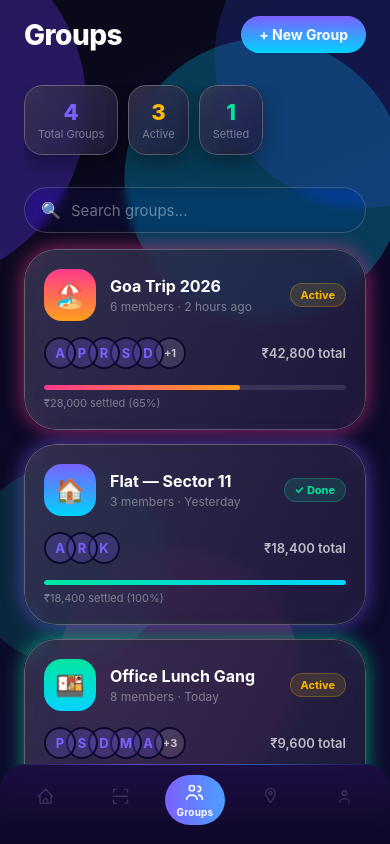
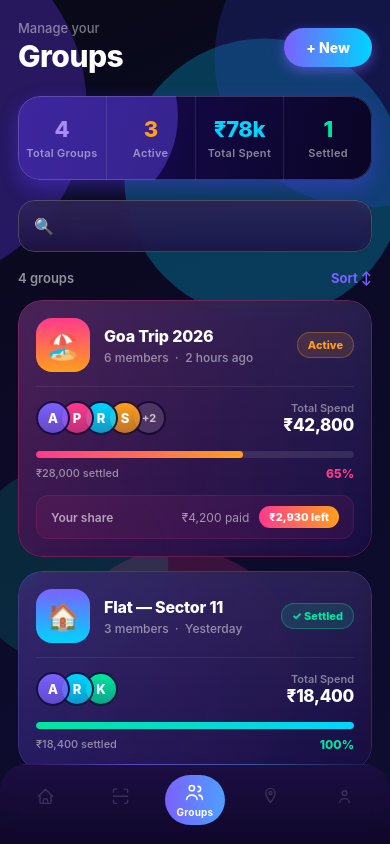
Before and after one commit to sagar141202/SplitLens, a React Native app: screen /Groups in a window 390 px wide. Built offline with nearby package versions, Linux system fonts and the light colour scheme.

Commit message:
fix(ui): redesign GroupsScreen — summary banner, colored avatars, thick progress bar, my-share row, solid visible cards

```diff
--- a/src/screens/GroupsScreen.js
+++ b/src/screens/GroupsScreen.js
@@ -1,15 +1,16 @@
 import React, { useRef, useEffect, useState } from 'react';
 import {
-  View, Text, ScrollView, StyleSheet, Animated,
-  Pressable, TextInput, Dimensions,
+  View, Text, ScrollView, StyleSheet,
+  Animated, Pressable, TextInput, Dimensions,
 } from 'react-native';
 import { LinearGradient } from 'expo-linear-gradient';
 import { BlurView } from 'expo-blur';
 import * as Haptics from 'expo-haptics';
 import { useSafeAreaInsets } from 'react-native-safe-area-context';
 import MeshBackground from '../components/MeshBackground';
-import GlassCard from '../components/GlassCard';
-import { COLORS, RADIUS, SPACE, SHADOW } from '../theme';
+import { COLORS } from '../theme';
+
+const { width: W } = Dimensions.get('window');
 
 const GROUPS = [
   {
@@ -17,114 +18,273 @@ const GROUPS = [
     emoji: '🏖️', members: 6,
     total: 42800, settled: 28000,
     gradient: ['#FF3A8C', '#FF9F1C'],
-    memberAvatars: ['A', 'P', 'R', 'S', 'D', 'M'],
+    avatars: [
+      { letter: 'A', color: '#7B61FF' },
+      { letter: 'P', color: '#FF3A8C' },
+      { letter: 'R', color: '#00D4FF' },
+      { letter: 'S', color: '#FF9F1C' },
+      { letter: 'D', color: '#00E6A0' },
+      { letter: 'M', color: '#FF6FB0' },
+    ],
     lastActivity: '2 hours ago',
+    myShare: 7130,
+    myPaid: 4200,
   },
   {
     id: '2', name: 'Flat — Sector 11',
     emoji: '🏠', members: 3,
     total: 18400, settled: 18400,
     gradient: ['#7B61FF', '#00D4FF'],
-    memberAvatars: ['A', 'R', 'K'],
+    avatars: [
+      { letter: 'A', color: '#7B61FF' },
+      { letter: 'R', color: '#00D4FF' },
+      { letter: 'K', color: '#00E6A0' },
+    ],
     lastActivity: 'Yesterday',
+    myShare: 6133,
+    myPaid: 6133,
   },
   {
     id: '3', name: 'Office Lunch Gang',
     emoji: '🍱', members: 8,
     total: 9600, settled: 4200,
     gradient: ['#00E6A0', '#00D4FF'],
-    memberAvatars: ['P', 'S', 'D', 'M', 'A', 'K', 'J', 'N'],
+    avatars: [
+      { letter: 'P', color: '#FF3A8C' },
+      { letter: 'S', color: '#FF9F1C' },
+      { letter: 'D', color: '#00E6A0' },
+      { letter: 'M', color: '#FF6FB0' },
+      { letter: 'A', color: '#7B61FF' },
+      { letter: 'K', color: '#00D4FF' },
+      { letter: 'J', color: '#FF3A8C' },
+      { letter: 'N', color: '#7B61FF' },
+    ],
     lastActivity: 'Today',
+    myShare: 1200,
+    myPaid: 525,
   },
   {
     id: '4', name: 'Weekend Trek',
     emoji: '⛰️', members: 5,
     total: 7200, settled: 0,
     gradient: ['#FF6FB0', '#7B61FF'],
-    memberAvatars: ['A', 'P', 'R', 'S', 'D'],
+    avatars: [
+      { letter: 'A', color: '#7B61FF' },
+      { letter: 'P', color: '#FF3A8C' },
+      { letter: 'R', color: '#00D4FF' },
+      { letter: 'S', color: '#FF9F1C' },
+      { letter: 'D', color: '#00E6A0' },
+    ],
     lastActivity: '3 days ago',
+    myShare: 1440,
+    myPaid: 0,
   },
 ];
 
+// ─── Summary Banner ───────────────────────────────────────
+function SummaryBanner() {
+  const fade = useRef(new Animated.Value(0)).current;
+  const slideY = useRef(new Animated.Value(16)).current;
+  useEffect(() => {
+    Animated.parallel([
+      Animated.timing(fade,   { toValue: 1, duration: 600, useNativeDriver: true }),
+      Animated.timing(slideY, { toValue: 0, duration: 500, useNativeDriver: true }),
+    ]).start();
+  }, []);
+
+  const totalGroups  = GROUPS.length;
+  const activeGroups = GROUPS.filter(g => g.settled < g.total).length;
+  const totalSpend   = GROUPS.reduce((s, g) => s + g.total, 0);
+
+  return (
+    <Animated.View style={{ opacity: fade, transform: [{ translateY: slideY }], marginBottom: 20 }}>
+      <LinearGradient colors={['#1E0B5E', '#120840', '#0A0525']} style={styles.banner} start={{ x: 0, y: 0 }} end={{ x: 1, y: 1 }}>
+        {/* Purple glow */}
+        <View style={styles.bannerGlow} />
+        <View style={styles.bannerBorder} />
+
+        <View style={styles.bannerRow}>
+          {[
+            { val: totalGroups,                                    lbl: 'Total Groups', color: '#A78BFA' },
+            { val: activeGroups,                                   lbl: 'Active',       color: '#FF9F1C' },
+            { val: '₹' + (totalSpend / 1000).toFixed(0) + 'k',   lbl: 'Total Spent',  color: '#00D4FF' },
+            { val: GROUPS.filter(g => g.settled >= g.total).length, lbl: 'Settled',    color: '#00E6A0' },
+          ].map((s, i) => (
+            <View key={i} style={[styles.bannerStat, i > 0 && styles.bannerStatBorder]}>
+              <Text style={[styles.bannerVal, { color: s.color }]}>{s.val}</Text>
+              <Text style={styles.bannerLbl}>{s.lbl}</Text>
+            </View>
+          ))}
+        </View>
+      </LinearGradient>
+    </Animated.View>
+  );
+}
+
+// ─── Search Bar ───────────────────────────────────────────
+function SearchBar({ value, onChangeText }) {
+  return (
+    <View style={styles.searchWrap}>
+      <View style={styles.searchBase} />
+      <BlurView intensity={30} tint="dark" style={[StyleSheet.absoluteFillObject, { borderRadius: 16 }]} />
+      <LinearGradient
+        colors={['rgba(255,255,255,0.10)', 'rgba(255,255,255,0.04)']}
+        style={[StyleSheet.absoluteFillObject, { borderRadius: 16 }]}
+      />
+      <View style={styles.searchBorder} />
+      <Text style={styles.searchIcon}>🔍</Text>
+      <TextInput
+        style={styles.searchInput}
+        placeholder="Search groups..."
+        placeholderTextColor="rgba(255,255,255,0.30)"
+        value={value}
+        onChangeText={onChangeText}
+      />
+    </View>
+  );
+}
+
+// ─── Group Card ───────────────────────────────────────────
 function GroupCard({ group, index }) {
-  const slide = useRef(new Animated.Value(60)).current;
-  const fade  = useRef(new Animated.Value(0)).current;
-  const progress = group.settled / group.total;
+  const slideY = useRef(new Animated.Value(50)).current;
+  const fade   = useRef(new Animated.Value(0)).current;
+  const progress = group.total > 0 ? group.settled / group.total : 0;
+  const isSettled = progress >= 1;
+  const pct = Math.round(progress * 100);
 
   useEffect(() => {
     Animated.parallel([
-      Animated.spring(slide, { toValue: 0, damping: 14, stiffness: 160, delay: index * 90, useNativeDriver: true }),
-      Animated.timing(fade, { toValue: 1, duration: 400, delay: index * 90, useNativeDriver: true }),
+      Animated.spring(slideY, { toValue: 0, damping: 14, stiffness: 150, delay: index * 80, useNativeDriver: true }),
+      Animated.timing(fade,   { toValue: 1, duration: 400, delay: index * 80, useNativeDriver: true }),
     ]).start();
   }, []);
 
-  const isFullySettled = progress >= 1;
+  const amountOwed = group.myShare - group.myPaid;
 
   return (
-    <Animated.View style={{ transform: [{ translateY: slide }], opacity: fade }}>
-      <GlassCard
+    <Animated.View style={{ opacity: fade, transform: [{ translateY: slideY }], marginBottom: 14 }}>
+      <Pressable
+        style={styles.card}
         onPress={() => Haptics.impactAsync(Haptics.ImpactFeedbackStyle.Light)}
-        glowColor={group.gradient[0]}
-        padding={20}
-        borderRadius={RADIUS.xl}
-        style={{ marginBottom: 14 }}
       >
-        {/* Header */}
-        <View style={styles.groupHeader}>
-          <LinearGradient colors={group.gradient} style={styles.groupEmoji}>
-            <Text style={{ fontSize: 24 }}>{group.emoji}</Text>
+        {/* Solid opaque dark base */}
+        <View style={styles.cardBase} />
+        <BlurView intensity={30} tint="dark" style={[StyleSheet.absoluteFillObject, { borderRadius: 24 }]} />
+        <LinearGradient
+          colors={['rgba(255,255,255,0.09)', 'rgba(255,255,255,0.02)']}
+          style={[StyleSheet.absoluteFillObject, { borderRadius: 24 }]}
+        />
+        {/* Left color wash from gradient */}
+        <LinearGradient
+          colors={[group.gradient[0] + '28', 'transparent']}
+          style={[StyleSheet.absoluteFillObject, { borderRadius: 24 }]}
+          start={{ x: 0, y: 0 }}
+          end={{ x: 0.7, y: 0 }}
+        />
+        {/* Border */}
+        <View style={[styles.cardBorder, { borderColor: group.gradient[0] + '45' }]} />
+
+        <View style={styles.cardInner}>
+
+          {/* ── Top row: emoji + name + badge ── */}
+          <View style={styles.topRow}>
+            <LinearGradient colors={group.gradient} style={styles.emojiBox}>
+              <Text style={styles.emojiText}>{group.emoji}</Text>
             </LinearGradient>
 
             <View style={{ flex: 1 }}>
               <Text style={styles.groupName}>{group.name}</Text>
-            <Text style={styles.groupMeta}>{group.members} members · {group.lastActivity}</Text>
+              <Text style={styles.groupMeta}>
+                {group.members} members  ·  {group.lastActivity}
+              </Text>
             </View>
 
-          {isFullySettled ? (
-            <View style={styles.settledBadge}>
-              <Text style={styles.settledText}>✓ Done</Text>
+            {isSettled ? (
+              <View style={[styles.badge, { backgroundColor: '#00E6A022', borderColor: '#00E6A055' }]}>
+                <Text style={[styles.badgeText, { color: '#00E6A0' }]}>✓ Settled</Text>
               </View>
             ) : (
-            <View style={styles.activeBadge}>
-              <Text style={styles.activeText}>Active</Text>
+              <View style={[styles.badge, { backgroundColor: '#FF9F1C22', borderColor: '#FF9F1C55' }]}>
+                <Text style={[styles.badgeText, { color: '#FF9F1C' }]}>Active</Text>
               </View>
             )}
           </View>
 
-        {/* Member avatars */}
-        <View style={styles.avatarRow}>
-          {group.memberAvatars.slice(0, 5).map((a, i) => (
-            <View key={i} style={[styles.avatar, { marginLeft: i > 0 ? -10 : 0, zIndex: 10 - i }]}>
-              <Text style={styles.avatarText}>{a}</Text>
-            </View>
+          {/* ── Divider ── */}
+          <View style={styles.divider} />
+
+          {/* ── Middle row: avatars + total ── */}
+          <View style={styles.midRow}>
+            {/* Overlapping avatars */}
+            <View style={styles.avatarStack}>
+              {group.avatars.slice(0, 4).map((av, i) => (
+                <LinearGradient
+                  key={i}
+                  colors={[av.color, av.color + 'AA']}
+                  style={[styles.avatar, { marginLeft: i === 0 ? 0 : -10, zIndex: 10 - i }]}
+                >
+                  <Text style={styles.avatarLetter}>{av.letter}</Text>
+                </LinearGradient>
               ))}
-          {group.members > 5 && (
-            <View style={[styles.avatar, styles.avatarMore, { marginLeft: -10 }]}>
-              <Text style={styles.avatarMoreText}>+{group.members - 5}</Text>
+              {group.members > 4 && (
+                <View style={[styles.avatar, styles.avatarExtra, { marginLeft: -10, zIndex: 0 }]}>
+                  <Text style={styles.avatarExtraText}>+{group.members - 4}</Text>
                 </View>
               )}
-          <Text style={styles.totalAmount}>₹{group.total.toLocaleString('en-IN')} total</Text>
             </View>
 
-        {/* Progress bar */}
-        <View style={styles.progressWrapper}>
+            {/* Total amount */}
+            <View style={{ alignItems: 'flex-end' }}>
+              <Text style={styles.totalLabel}>Total Spend</Text>
+              <Text style={styles.totalValue}>₹{group.total.toLocaleString('en-IN')}</Text>
+            </View>
+          </View>
+
+          {/* ── Progress bar ── */}
+          <View style={styles.progressSection}>
             <View style={styles.progressBg}>
               <LinearGradient
-              colors={isFullySettled ? ['#00E6A0', '#00D4FF'] : group.gradient}
-              style={[styles.progressFill, { width: `${Math.round(progress * 100)}%` }]}
+                colors={isSettled ? ['#00E6A0', '#00D4FF'] : group.gradient}
+                style={[styles.progressFill, { width: `${pct}%` }]}
                 start={{ x: 0, y: 0 }}
                 end={{ x: 1, y: 0 }}
               />
             </View>
-          <Text style={styles.progressLabel}>
-            ₹{group.settled.toLocaleString('en-IN')} settled ({Math.round(progress * 100)}%)
+            <View style={styles.progressLabels}>
+              <Text style={styles.progressLeft}>
+                ₹{group.settled.toLocaleString('en-IN')} settled
+              </Text>
+              <Text style={[styles.progressRight, { color: isSettled ? '#00E6A0' : group.gradient[0] }]}>
+                {pct}%
               </Text>
             </View>
-      </GlassCard>
+          </View>
+
+          {/* ── My share row ── */}
+          {!isSettled && (
+            <View style={[styles.myShareRow, { borderColor: group.gradient[0] + '35' }]}>
+              <View style={[styles.myShareBg, { backgroundColor: group.gradient[0] + '15' }]} />
+              <Text style={styles.myShareLabel}>Your share</Text>
+              <View style={{ flexDirection: 'row', alignItems: 'center', gap: 10 }}>
+                <Text style={styles.mySharePaid}>
+                  ₹{group.myPaid.toLocaleString('en-IN')} paid
+                </Text>
+                {amountOwed > 0 && (
+                  <LinearGradient colors={group.gradient} style={styles.owedPill} start={{ x: 0, y: 0 }} end={{ x: 1, y: 0 }}>
+                    <Text style={styles.owedText}>₹{amountOwed.toLocaleString('en-IN')} left</Text>
+                  </LinearGradient>
+                )}
+              </View>
+            </View>
+          )}
+
+        </View>
+      </Pressable>
     </Animated.View>
   );
 }
 
+// ─── Main Screen ──────────────────────────────────────────
 export default function GroupsScreen() {
   const insets = useSafeAreaInsets();
   const headerFade = useRef(new Animated.Value(0)).current;
@@ -141,103 +301,199 @@ export default function GroupsScreen() {
   return (
     <MeshBackground>
       <ScrollView
-        contentContainerStyle={[styles.scroll, { paddingTop: insets.top + 16, paddingBottom: 120 }]}
+        contentContainerStyle={[
+          styles.scroll,
+          { paddingTop: insets.top + 20, paddingBottom: 130 },
+        ]}
         showsVerticalScrollIndicator={false}
       >
         {/* Header */}
-        <Animated.View style={{ opacity: headerFade }}>
-          <View style={styles.header}>
+        <Animated.View style={[styles.header, { opacity: headerFade }]}>
+          <View>
+            <Text style={styles.screenSubtitle}>Manage your</Text>
             <Text style={styles.screenTitle}>Groups</Text>
-            <Pressable onPress={() => {}}>
-              <LinearGradient colors={['#7B61FF', '#00D4FF']} style={styles.createBtn}>
-                <Text style={styles.createBtnText}>+ New Group</Text>
+          </View>
+          <Pressable>
+            <LinearGradient
+              colors={['#7B61FF', '#00D4FF']}
+              style={styles.newBtn}
+              start={{ x: 0, y: 0 }}
+              end={{ x: 1, y: 0 }}
+            >
+              <Text style={styles.newBtnText}>+ New</Text>
             </LinearGradient>
+          </Pressable>
+        </Animated.View>
+
+        {/* Summary Banner */}
+        <SummaryBanner />
+
+        {/* Search */}
+        <SearchBar value={search} onChangeText={setSearch} />
+
+        {/* Section label */}
+        <View style={styles.sectionRow}>
+          <Text style={styles.sectionLabel}>
+            {filtered.length} {filtered.length === 1 ? 'group' : 'groups'}
+          </Text>
+          <Pressable>
+            <Text style={styles.sortBtn}>Sort ↕</Text>
           </Pressable>
         </View>
 
-          {/* Stats pill row */}
-          <ScrollView horizontal showsHorizontalScrollIndicator={false} contentContainerStyle={{ gap: 10, marginBottom: SPACE.xl }}>
-            {[
-              { label: 'Total Groups', value: GROUPS.length, color: COLORS.accent.primary },
-              { label: 'Active',       value: GROUPS.filter(g => g.settled < g.total).length, color: COLORS.accent.warning },
-              { label: 'Settled',      value: GROUPS.filter(g => g.settled >= g.total).length, color: COLORS.accent.success },
-            ].map(stat => (
-              <GlassCard key={stat.label} padding={14} borderRadius={RADIUS.md}>
-                <Text style={[styles.statVal, { color: stat.color }]}>{stat.value}</Text>
-                <Text style={styles.statLbl}>{stat.label}</Text>
-              </GlassCard>
+        {/* Cards */}
+        {filtered.map((g, i) => (
+          <GroupCard key={g.id} group={g} index={i} />
         ))}
-          </ScrollView>
 
-          {/* Search */}
-          <BlurView intensity={20} tint="dark" style={styles.searchBar}>
-            <Text style={styles.searchIcon}>🔍</Text>
-            <TextInput
-              style={styles.searchInput}
-              placeholder="Search groups..."
-              placeholderTextColor={COLORS.text.tertiary}
-              value={search}
-              onChangeText={setSearch}
-            />
-          </BlurView>
-        </Animated.View>
-
-        {/* Group cards */}
-        <View style={{ marginTop: SPACE.md }}>
-          {filtered.map((g, i) => <GroupCard key={g.id} group={g} index={i} />)}
+        {filtered.length === 0 && (
+          <View style={styles.emptyState}>
+            <Text style={styles.emptyEmoji}>🔍</Text>
+            <Text style={styles.emptyText}>No groups found</Text>
           </View>
+        )}
       </ScrollView>
     </MeshBackground>
   );
 }
 
 const styles = StyleSheet.create({
-  scroll: { paddingHorizontal: SPACE.lg },
-  header: { flexDirection: 'row', justifyContent: 'space-between', alignItems: 'center', marginBottom: SPACE.xl },
-  screenTitle: { color: COLORS.text.primary, fontSize: 28, fontWeight: '800', letterSpacing: -0.5 },
-  createBtn: { paddingHorizontal: 18, paddingVertical: 10, borderRadius: RADIUS.full },
-  createBtnText: { color: '#fff', fontWeight: '700', fontSize: 14 },
+  scroll: { paddingHorizontal: 18 },
 
-  statVal: { fontSize: 22, fontWeight: '800', textAlign: 'center' },
-  statLbl: { color: COLORS.text.tertiary, fontSize: 11, textAlign: 'center', marginTop: 2 },
+  // ── Header ──
+  header: {
+    flexDirection: 'row', justifyContent: 'space-between',
+    alignItems: 'center', marginBottom: 22,
+  },
+  screenSubtitle: { color: 'rgba(255,255,255,0.45)', fontSize: 13, fontWeight: '500' },
+  screenTitle:    { color: '#FFFFFF', fontSize: 30, fontWeight: '800', letterSpacing: -0.5, marginTop: 2 },
+  newBtn: {
+    paddingHorizontal: 22, paddingVertical: 11,
+    borderRadius: 50,
+    shadowColor: '#7B61FF',
+    shadowOffset: { width: 0, height: 4 },
+    shadowOpacity: 0.55, shadowRadius: 12, elevation: 8,
+  },
+  newBtnText: { color: '#fff', fontWeight: '800', fontSize: 14 },
 
-  searchBar: {
+  // ── Summary Banner ──
+  banner: {
+    borderRadius: 22, overflow: 'hidden',
+    shadowColor: '#5B3FFF',
+    shadowOffset: { width: 0, height: 8 },
+    shadowOpacity: 0.4, shadowRadius: 20, elevation: 10,
+  },
+  bannerGlow: {
+    position: 'absolute', width: 200, height: 200,
+    borderRadius: 100, backgroundColor: '#6B4FFF',
+    top: -80, left: -40, opacity: 0.4,
+  },
+  bannerBorder: {
+    ...StyleSheet.absoluteFillObject,
+    borderRadius: 22, borderWidth: 1,
+    borderColor: 'rgba(255,255,255,0.18)',
+  },
+  bannerRow: { flexDirection: 'row' },
+  bannerStat: { flex: 1, alignItems: 'center', paddingVertical: 20, gap: 4 },
+  bannerStatBorder: { borderLeftWidth: 1, borderLeftColor: 'rgba(255,255,255,0.10)' },
+  bannerVal: { fontSize: 22, fontWeight: '800', letterSpacing: -0.5 },
+  bannerLbl: { color: 'rgba(255,255,255,0.50)', fontSize: 11, fontWeight: '600', letterSpacing: 0.3 },
+
+  // ── Search ──
+  searchWrap: {
+    height: 52, borderRadius: 16,
     flexDirection: 'row', alignItems: 'center',
-    paddingHorizontal: 16, paddingVertical: 12,
-    borderRadius: RADIUS.lg, overflow: 'hidden',
-    borderWidth: 1, borderColor: COLORS.glass.border,
+    paddingHorizontal: 16, overflow: 'hidden',
+    marginBottom: 18,
   },
-  searchIcon: { fontSize: 16, marginRight: 10 },
-  searchInput: { flex: 1, color: COLORS.text.primary, fontSize: 15 },
+  searchBase: {
+    ...StyleSheet.absoluteFillObject,
+    borderRadius: 16, backgroundColor: 'rgba(18,10,50,0.90)',
+  },
+  searchBorder: {
+    ...StyleSheet.absoluteFillObject,
+    borderRadius: 16, borderWidth: 1,
+    borderColor: 'rgba(255,255,255,0.18)',
+  },
+  searchIcon:  { fontSize: 16, marginRight: 10 },
+  searchInput: { flex: 1, color: '#FFFFFF', fontSize: 15, fontWeight: '500' },
 
-  // Group card
-  groupHeader: { flexDirection: 'row', alignItems: 'center', gap: 14, marginBottom: 16 },
-  groupEmoji: { width: 52, height: 52, borderRadius: RADIUS.md, alignItems: 'center', justifyContent: 'center' },
-  groupName: { color: COLORS.text.primary, fontSize: 16, fontWeight: '700', marginBottom: 3 },
-  groupMeta: { color: COLORS.text.tertiary, fontSize: 12 },
+  // ── Section row ──
+  sectionRow: {
+    flexDirection: 'row', justifyContent: 'space-between',
+    alignItems: 'center', marginBottom: 14,
+  },
+  sectionLabel: { color: 'rgba(255,255,255,0.55)', fontSize: 13, fontWeight: '600' },
+  sortBtn:      { color: '#7B61FF', fontSize: 13, fontWeight: '700' },
 
-  settledBadge: { backgroundColor: COLORS.accent.success + '22', borderRadius: RADIUS.full, paddingHorizontal: 10, paddingVertical: 4, borderWidth: 1, borderColor: COLORS.accent.success + '44' },
-  settledText: { color: COLORS.accent.success, fontSize: 11, fontWeight: '700' },
-  activeBadge: { backgroundColor: COLORS.accent.warning + '22', borderRadius: RADIUS.full, paddingHorizontal: 10, paddingVertical: 4, borderWidth: 1, borderColor: COLORS.accent.warning + '44' },
-  activeText: { color: COLORS.accent.warning, fontSize: 11, fontWeight: '700' },
+  // ── Group Card ──
+  card:     { borderRadius: 24, overflow: 'hidden' },
+  cardBase: {
+    ...StyleSheet.absoluteFillObject,
+    borderRadius: 24, backgroundColor: 'rgba(16,8,48,0.93)',
+  },
+  cardBorder: {
+    ...StyleSheet.absoluteFillObject,
+    borderRadius: 24, borderWidth: 1,
+  },
+  cardInner: { padding: 18 },
 
-  avatarRow: { flexDirection: 'row', alignItems: 'center', marginBottom: 16 },
+  topRow: { flexDirection: 'row', alignItems: 'center', gap: 14 },
+  emojiBox: {
+    width: 54, height: 54, borderRadius: 16,
+    alignItems: 'center', justifyContent: 'center', flexShrink: 0,
+  },
+  emojiText: { fontSize: 26 },
+  groupName: { color: '#FFFFFF', fontSize: 16, fontWeight: '800', marginBottom: 4, letterSpacing: -0.2 },
+  groupMeta: { color: 'rgba(255,255,255,0.50)', fontSize: 12, fontWeight: '500' },
+
+  badge: {
+    borderRadius: 50, paddingHorizontal: 10, paddingVertical: 5,
+    borderWidth: 1, flexShrink: 0,
+  },
+  badgeText: { fontSize: 11, fontWeight: '800' },
+
+  divider: { height: 1, backgroundColor: 'rgba(255,255,255,0.08)', marginVertical: 14 },
+
+  midRow: { flexDirection: 'row', justifyContent: 'space-between', alignItems: 'center', marginBottom: 16 },
+  avatarStack: { flexDirection: 'row', alignItems: 'center' },
   avatar: {
-    width: 32, height: 32, borderRadius: 16,
-    backgroundColor: COLORS.accent.primary + '33',
-    borderWidth: 2, borderColor: '#0D0B2B',
+    width: 34, height: 34, borderRadius: 17,
     alignItems: 'center', justifyContent: 'center',
+    borderWidth: 2, borderColor: 'rgba(16,8,48,0.9)',
   },
-  avatarText: { color: COLORS.accent.primary, fontSize: 13, fontWeight: '700' },
-  avatarMore: { backgroundColor: COLORS.glass.white10 },
-  avatarMoreText: { color: COLORS.text.secondary, fontSize: 11, fontWeight: '700' },
-  totalAmount: { marginLeft: 'auto', color: COLORS.text.secondary, fontSize: 13, fontWeight: '600' },
+  avatarLetter: { color: '#fff', fontSize: 13, fontWeight: '800' },
+  avatarExtra: { backgroundColor: 'rgba(255,255,255,0.12)' },
+  avatarExtraText: { color: 'rgba(255,255,255,0.7)', fontSize: 11, fontWeight: '700' },
 
-  progressWrapper: { gap: 6 },
+  totalLabel: { color: 'rgba(255,255,255,0.45)', fontSize: 11, fontWeight: '600', textAlign: 'right' },
+  totalValue: { color: '#FFFFFF', fontSize: 17, fontWeight: '800', letterSpacing: -0.3 },
+
+  // Progress
+  progressSection: { gap: 8 },
   progressBg: {
-    height: 5, backgroundColor: COLORS.glass.white10,
-    borderRadius: 3, overflow: 'hidden',
+    height: 7, backgroundColor: 'rgba(255,255,255,0.10)',
+    borderRadius: 4, overflow: 'hidden',
   },
-  progressFill: { height: '100%', borderRadius: 3 },
-  progressLabel: { color: COLORS.text.tertiary, fontSize: 11 },
+  progressFill:   { height: '100%', borderRadius: 4 },
+  progressLabels: { flexDirection: 'row', justifyContent: 'space-between' },
+  progressLeft:   { color: 'rgba(255,255,255,0.50)', fontSize: 11, fontWeight: '500' },
+  progressRight:  { fontSize: 12, fontWeight: '800' },
+
+  // My share
+  myShareRow: {
+    flexDirection: 'row', alignItems: 'center', justifyContent: 'space-between',
+    marginTop: 14, borderRadius: 12, paddingHorizontal: 14, paddingVertical: 10,
+    borderWidth: 1, overflow: 'hidden',
+  },
+  myShareBg: { ...StyleSheet.absoluteFillObject, borderRadius: 12 },
+  myShareLabel: { color: 'rgba(255,255,255,0.60)', fontSize: 12, fontWeight: '600' },
+  mySharePaid:  { color: 'rgba(255,255,255,0.55)', fontSize: 12 },
+  owedPill: { paddingHorizontal: 10, paddingVertical: 4, borderRadius: 50 },
+  owedText: { color: '#fff', fontSize: 11, fontWeight: '800' },
+
+  // Empty state
+  emptyState: { alignItems: 'center', paddingTop: 60, gap: 12 },
+  emptyEmoji: { fontSize: 40 },
+  emptyText:  { color: 'rgba(255,255,255,0.40)', fontSize: 16, fontWeight: '600' },
 });
```
Lines whose indentation alone changed are shown as unchanged.
